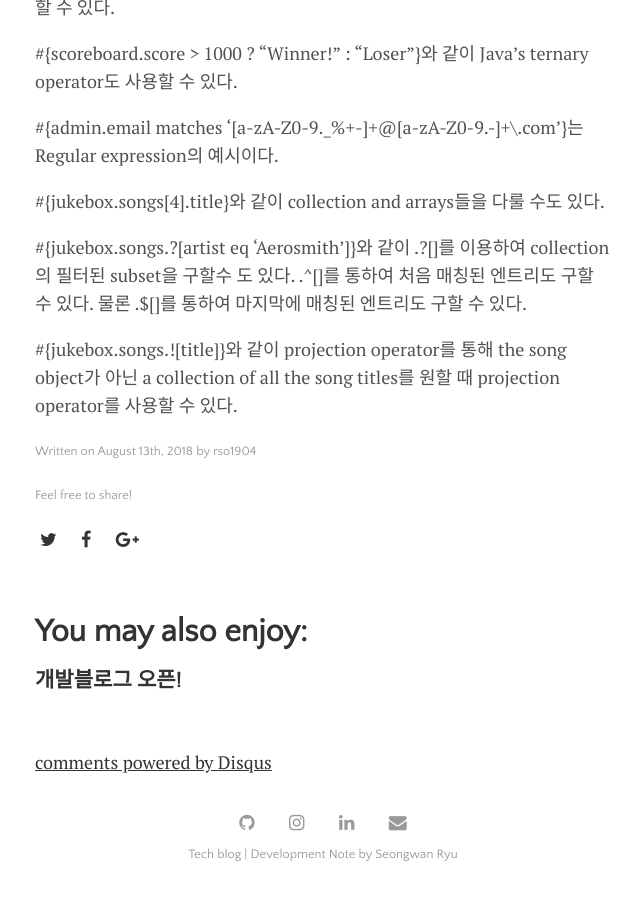
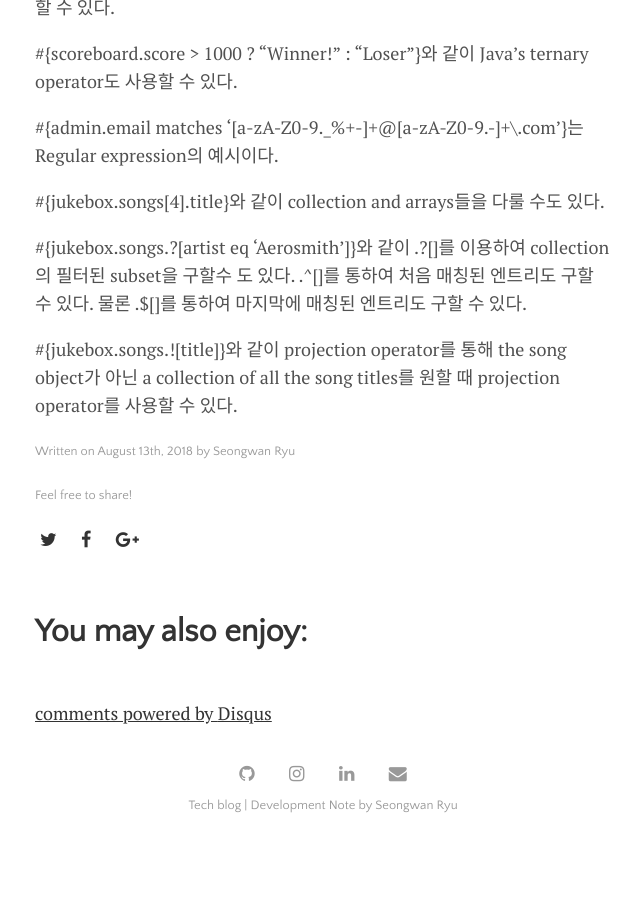
Before and after one commit to rso1904/rso1904.github.com, a Jekyll site: the page built from _posts/2018-08-13-SpringInAction-part3.md, in a window 1280 px wide and 900 px high, scrolled down 9433 px. Shown: the whole window, without its empty margins (317-957 px from the left). Built offline with Jekyll 4.4.1, drawn with Linux system fonts in a browser that asks for light colours; nearby versions of some CDN libraries; our own code applies the rules of GitHub Pages for plain Markdown files; comment, search, counter and statistics services are not loaded; after the commit the page ends 10284 px from its top, so only the background shows below that; part of the change alters nothing that is shown; some of the changed text lies outside the part shown.

Commit message:
Update 2018-08-13-SpringInAction-part3.md

```diff
--- a/_posts/2018-08-13-SpringInAction-part3.md
+++ b/_posts/2018-08-13-SpringInAction-part3.md
@@ -1,15 +1,3 @@
----
-layout: post
-title: "Spring - Advanced wiring"
-author: "rso1904"
-categories: spring
-tags: [documentation,sample]
-image:
-  credit: Death to Stock Photo
-  creditlink: ""
----
-
-
 Spring in Action Chapter 3 - Advanced wiring
 ========================
 
```
